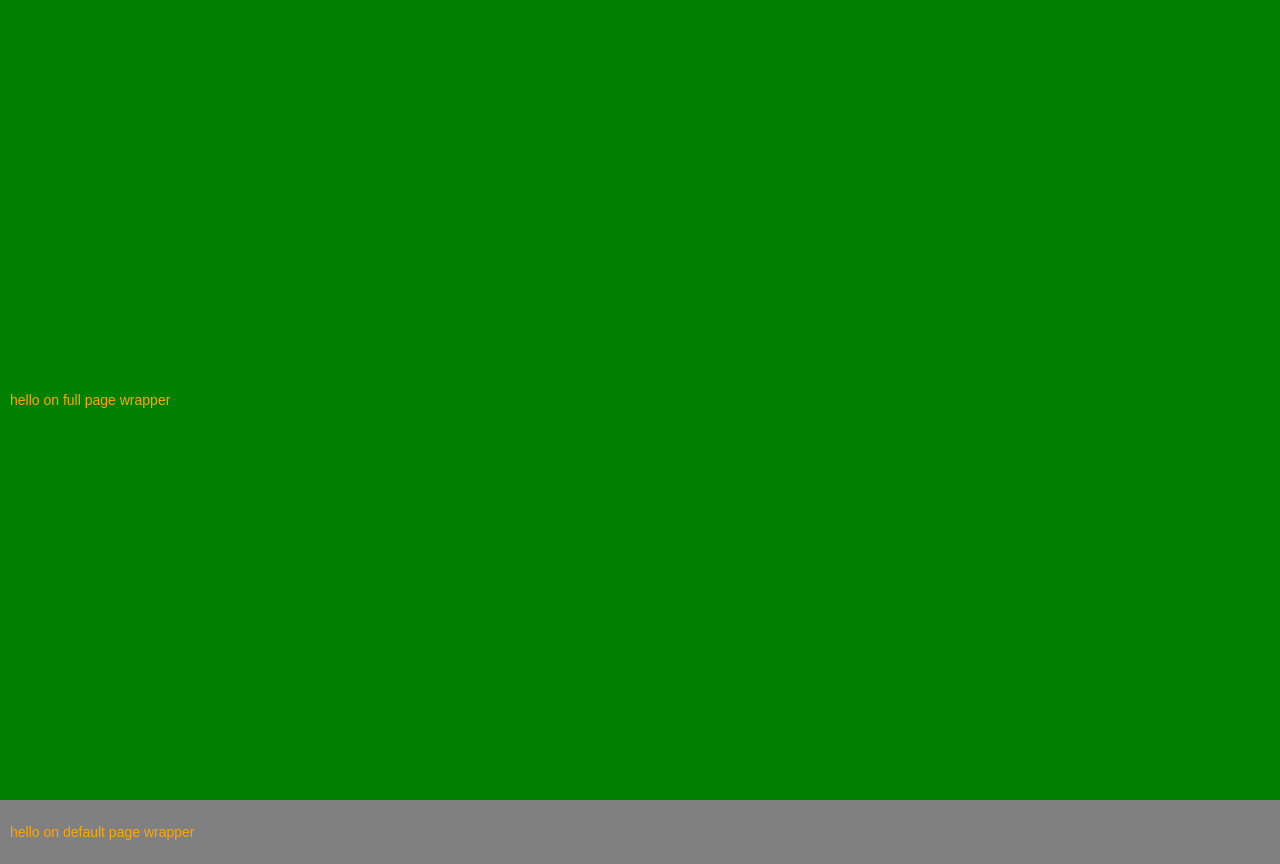
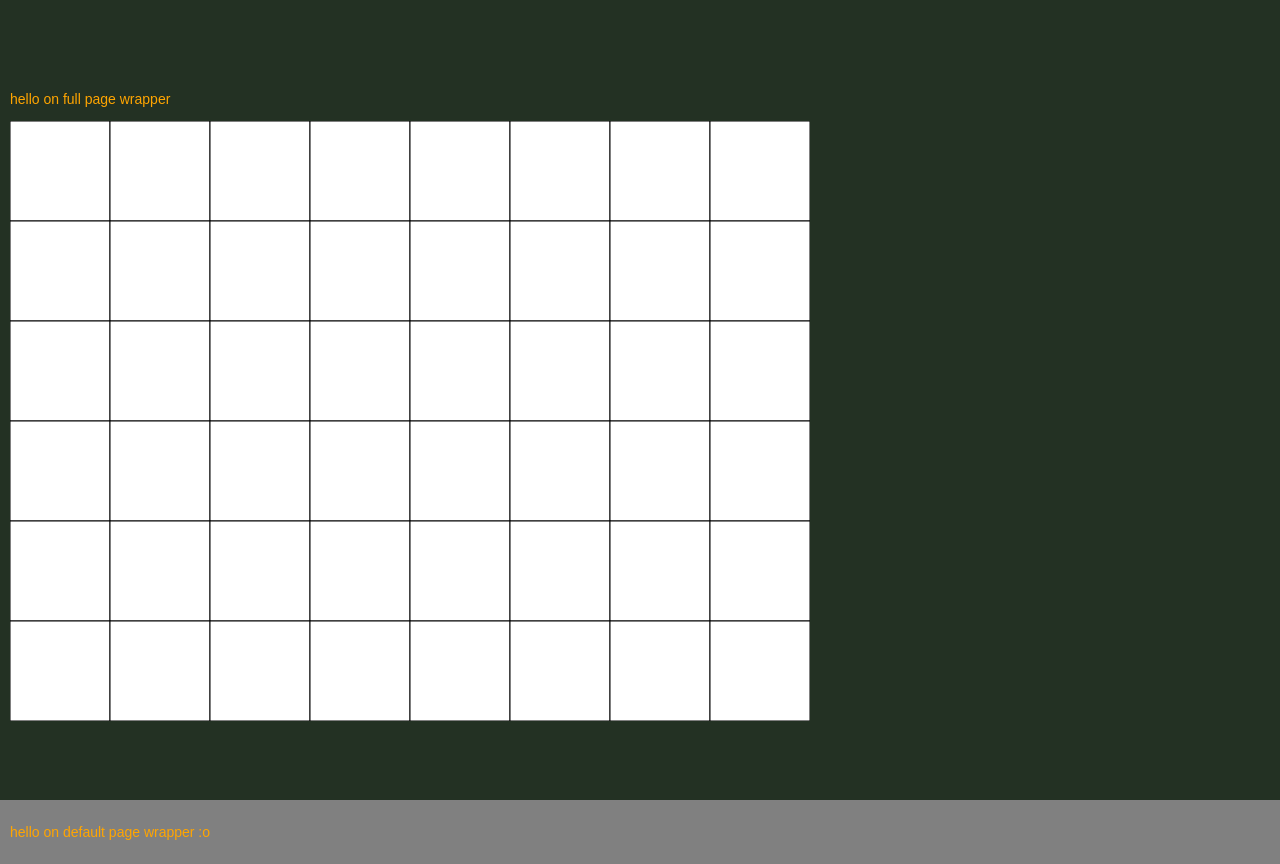
Before and after one commit to mikellow/greenCodeApp, a website: page client/views/index.html in a window 1280 px wide. Drawn offline with nearby package versions, Linux system fonts and the light colour scheme; files that its build step writes are made by us from their sources.

Commit message:
animation 25%

```diff
--- a/client/views/index.html
+++ b/client/views/index.html
@@ -21,18 +21,115 @@
   </div>
 -->
   <div class="wrapper full-page">
+
     <div class="content">
       <p>hello on full page wrapper</p>
+      <animation id="squares">
+        <svg width="800" height="600">
+        <!--
+          <rect width="100" height="100"
+          style="fill:rgb(0,0,255);stroke-width:3;stroke:rgb(0,0,0)" />
+          -->
+        </svg>
+    </animation>
     </div>
   </div>
 
   <div class="wrapper">
     <div class="content">
-      <p>hello on default page wrapper</p>
+      <p>hello on default page wrapper :o</p>
     </div>
   </div>
 
   <script type="text/javascript" src="bower/angular/angular.js"></script>
   <script type="text/javascript" src="js/app.js"></script>
+
+  <script>
+
+
+    var sqrAnimation = document.getElementById('squares');
+    var svgContainer = sqrAnimation.getElementsByTagName('svg')[0];
+    var squaresPerRowAmount = 8;
+
+    var squareSide = calcSquareSide(svgContainer);
+    var squaresPerColAmount = svgContainer.clientHeight / squareSide;
+    console.log('squaresPerColAmount : ' + squaresPerColAmount)
+
+
+    console.log(svgContainer);
+    //calcSquaresAmount(svgContainer);
+
+
+    var singleSquare = {
+        width : squareSide,
+        height : squareSide
+      }
+
+
+    for(var row= 0; row < squaresPerColAmount; row ++){
+      for(var col = 0; col < squaresPerRowAmount; col++){
+        var rectangle = getRectangle(singleSquare.width,singleSquare.height);
+        setRectanglePosition(rectangle, row, col);
+
+        attachEventsToRectangle(rectangle)
+
+        svgContainer.appendChild(rectangle);
+      }
+    }
+
+    function calcSquareSide(svg) {
+      var side = svg.clientWidth / squaresPerRowAmount;
+      return side;
+    }
+
+    function getRectangleNotWorking(width, height) {
+      var rectNode = document.createElement("rect");
+      rectNode.setAttribute("width", width);
+      rectNode.setAttribute("height", height);
+      rectNode.setAttribute("style", "fill:rgb(0,0,255);stroke-width:3;stroke:rgb(0,0,0)");
+
+      return rectNode;
+    }
+
+
+    function getRectangle(width,height){
+      var rectNodeSvg = document.createElementNS("http://www.w3.org/2000/svg", 'rect'); //Create a path in SVG's namespace
+      //rectNodeSvg.setAttribute("d","M 0 0 L 10 10"); //Set path's data
+      rectNodeSvg.setAttribute("width", width);
+      rectNodeSvg.setAttribute("height", height);
+      rectNodeSvg.style.stroke = "#000"; //Set stroke colour
+      rectNodeSvg.style.strokeWidth = "1px"; //Set stroke width
+      /* rectNodeSvg.style.fill = "white"; //Set stroke colour */
+      //svg.appendChild(rectNodeSvg);
+      return rectNodeSvg;
+    }
+
+    function setRectanglePosition(rectangle,row,column){
+      var rectangleX = col * rectangle.getAttribute('width');
+      var rectangleY = row * rectangle.getAttribute('width');
+
+      rectangle.setAttribute("x", rectangleX);
+      rectangle.setAttribute("y", rectangleY);
+    }
+
+    function attachEventsToRectangle(rectangle){
+
+        rectangle.addEventListener('mouseover',function(){
+          console.log('got it');
+          console.log(this.className)
+          //this.className="active";
+          if(this.getAttribute("class") === ""){
+            this.setAttribute("class", "active");
+          }
+        });
+
+        rectangle.addEventListener('mouseout',function(){
+          console.log('got it');
+          console.log(this.className)
+          //this.className="active";
+          this.setAttribute("class", "released");
+        });
+    }
+  </script>
 </body>
 </html>
--- a/sass/style.scss
+++ b/sass/style.scss
@@ -1,4 +1,7 @@
 $font-size: 14px;
+
+$light-green:#84E484;
+$dark-green: #233123;
 
 html, body {
     height:100%;
@@ -14,7 +17,7 @@ body {
 .wrapper {
     display: table;
     width: 100%;
-    background-color: green;
+    background-color: $dark-green;
     &:nth-child(2n){
         background-color: grey;
     }
@@ -28,3 +31,42 @@ body {
         padding:10px;
     }
 }
+
+
+animation {
+
+    svg {
+        background-color: #DBDCA0;
+
+        rect {
+            fill: white;
+        }
+        rect.active {
+            /*fill : red;*/
+            animation-name: makeActive;
+            animation-duration: 1s;
+            animation-fill-mode: forwards;
+
+
+        }
+        rect.released {
+            fill : green;
+            animation-name: makeTransparent;
+            animation-duration: 1s;
+            animation-fill-mode: forwards;
+        }
+    }
+}
+
+@keyframes makeActive {
+    to{
+        fill : green;
+    }
+}
+
+@keyframes makeTransparent {
+
+    to{
+        opacity : 0.3;
+    }
+}
```
Also changed, not shown: client/public/css/style.css.
